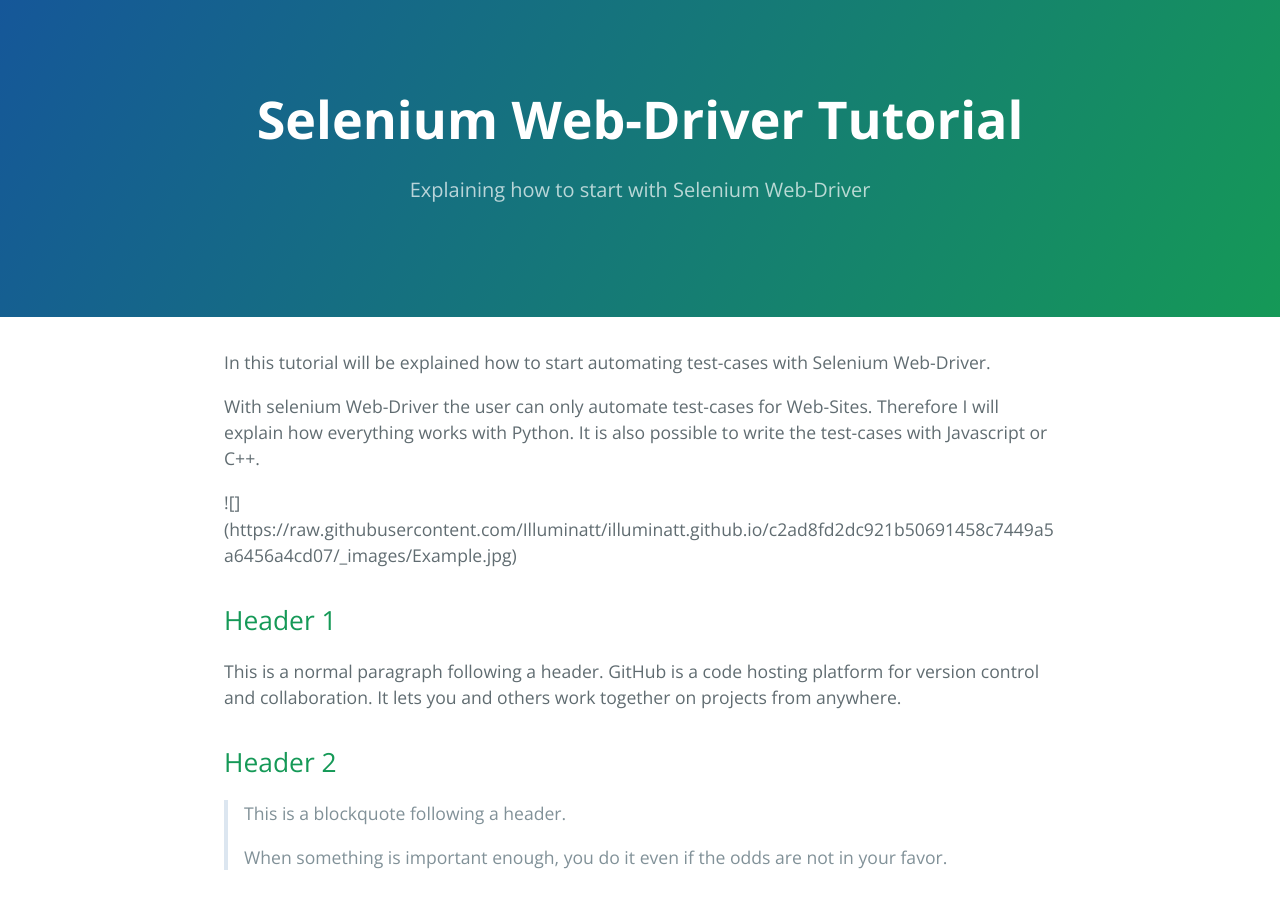
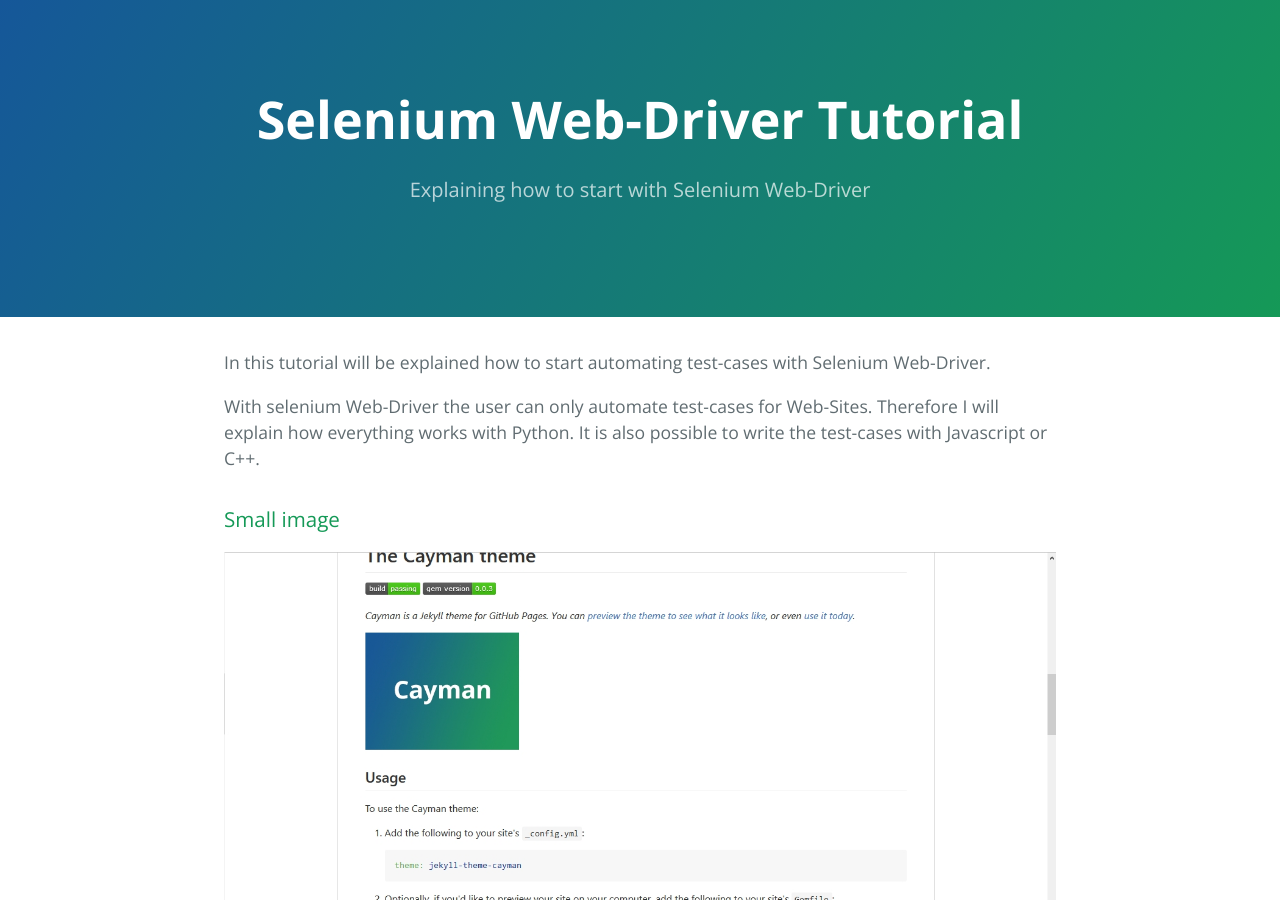
Before and after one commit to Illuminatt/illuminatt.github.io, a Jekyll site: the page built from index.md, in a window 1280 px wide and 900 px high. Built offline with Jekyll 4.4.1, drawn with Linux system fonts in a browser that asks for light colours.

Commit message:
image added

```diff
--- a/index.md
+++ b/index.md
@@ -10,7 +10,9 @@
 Therefore I will explain how everything works with Python. It is also possible
 to write the test-cases with Javascript or C++.
 
-![] (https://raw.githubusercontent.com/Illuminatt/illuminatt.github.io/c2ad8fd2dc921b50691458c7449a5a6456a4cd07/_images/Example.jpg)
+### Small image
+
+![](https://raw.githubusercontent.com/Illuminatt/illuminatt.github.io/c2ad8fd2dc921b50691458c7449a5a6456a4cd07/_images/Example.jpg)
 
 ## [](#header-1)Header 1
 
```
